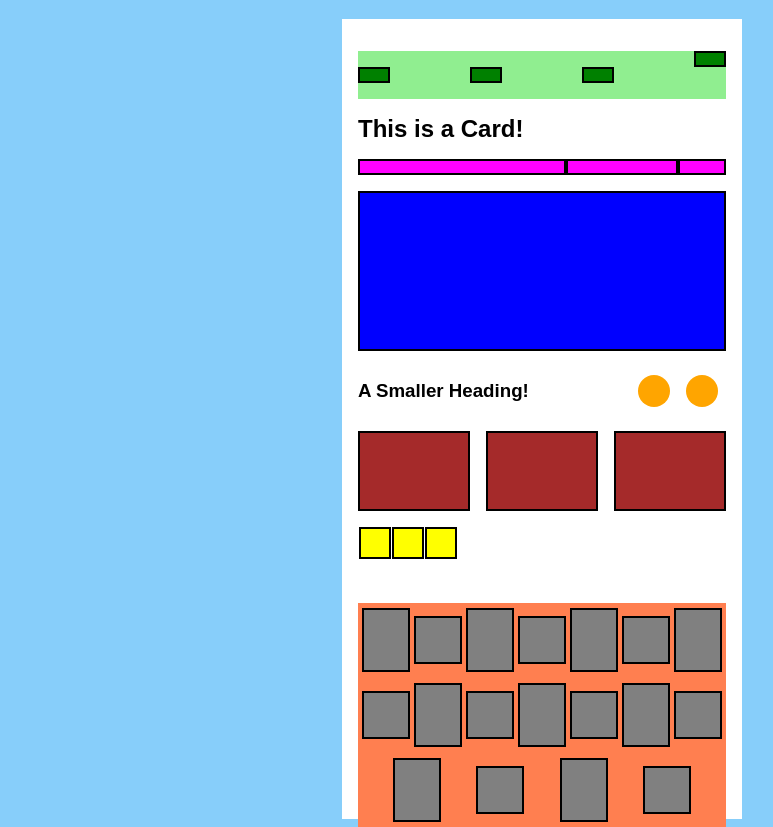
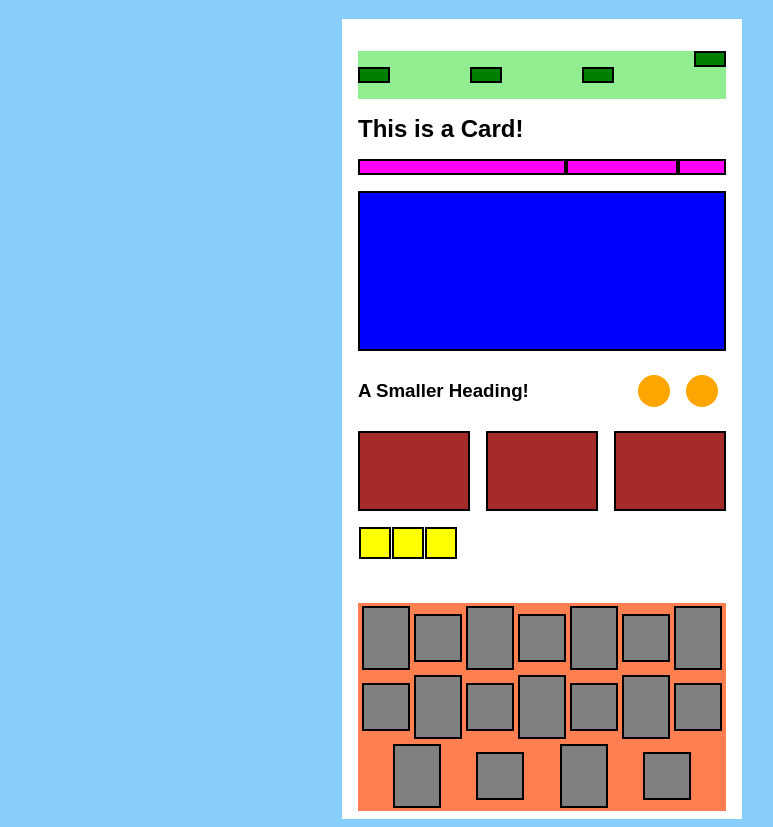
Before and after one commit to molina-oscar3328/codeup-web-exercises-1, a plain HTML site: page flexbox_fundamentals_exercise.html in a window 1280 px wide. Shown: the part 61-888 px from the top of the page, without its empty margins (98-871 px from the left). Drawn offline with Linux system fonts and the light colour scheme.

Commit message:
flex update

```diff
--- a/css/flexbox_fundamentals_exercise.css
+++ b/css/flexbox_fundamentals_exercise.css
@@ -132,7 +132,7 @@ section:nth-of-type(5) {
 
 section:nth-of-type(6) {
     background: coral;
-    height: 14em;
+    height: 13em;
     flex-wrap: wrap;
     align-items: center;
     justify-content: space-evenly;
```
